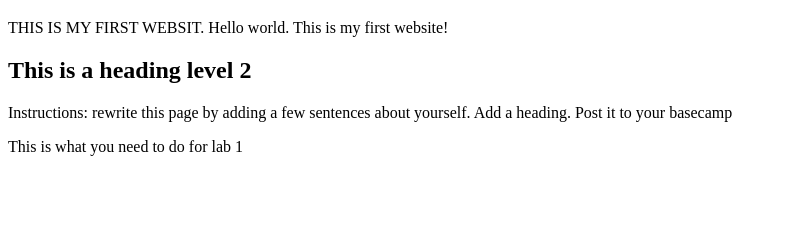
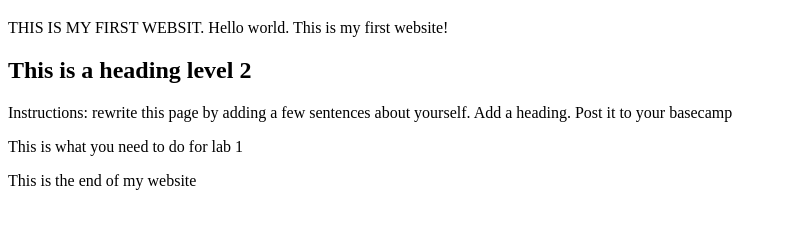
Before and after one commit to dkriegls/classintro, a plain HTML site: page index.html in a window 1280 px wide. Shown: the part 61-290 px from the top of the page, without its empty margins (0-787 px from the left). Drawn offline with Linux system fonts and the light colour scheme.

Commit message:
adding footer

```diff
--- a/index.html
+++ b/index.html
@@ -10,5 +10,6 @@
   <h2> This is a heading level 2</h2>
   <p>Instructions: rewrite this page by adding a few sentences about yourself. Add a heading. Post it to your basecamp</p>
   <p>This is what you need to do for lab 1</p>
+  <footer>This is the end of my website</footer>
   </body>
 </html>
```
